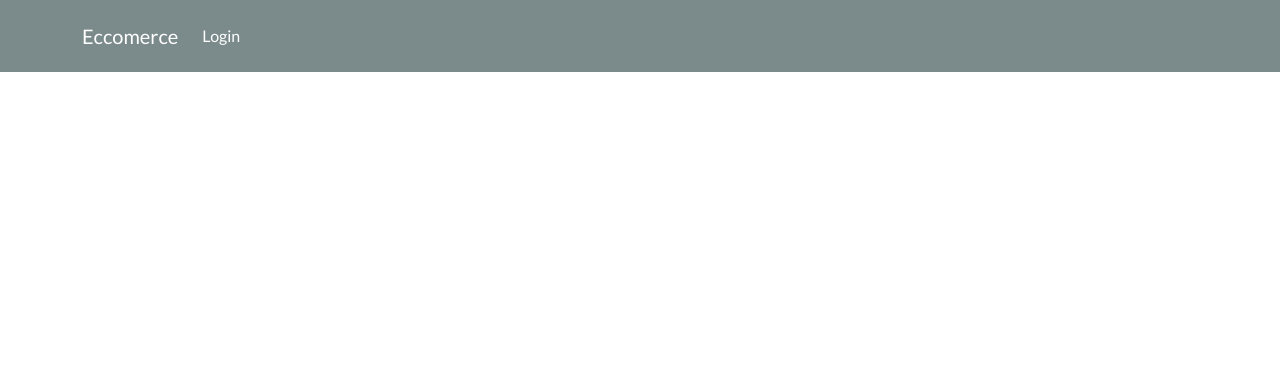
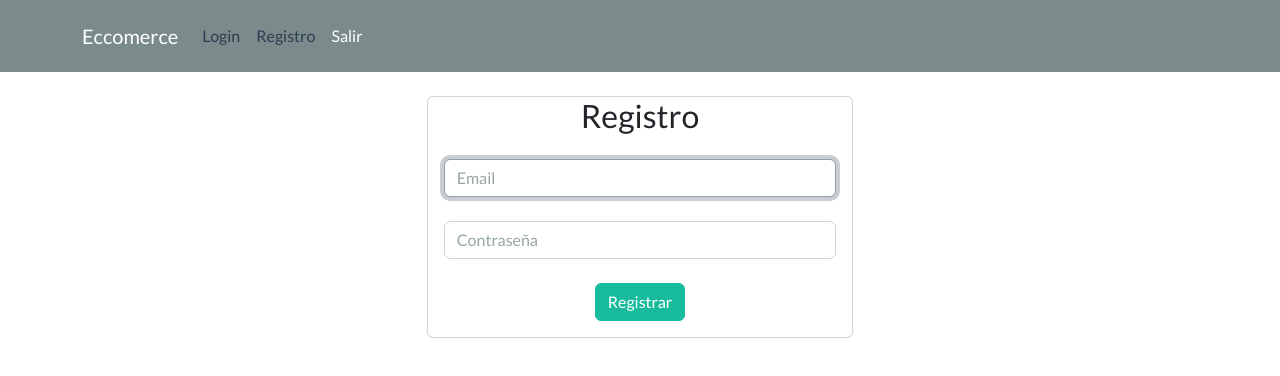
Before and after one commit to carlosjorge7/APP_Ecommerce, an Angular app: page /usuarios/registro in a window 1280 px wide. Before the commit this address led to /. Shown: the top 376 px of the page. Built offline with nearby package versions, Linux system fonts and the light colour scheme.

Commit message:
list productos and guard impl

```diff
--- a/src/app/app-routing.module.ts
+++ b/src/app/app-routing.module.ts
@@ -1,5 +1,6 @@
 import { NgModule } from '@angular/core';
 import { RouterModule, Routes } from '@angular/router';
+import { AuthGuard } from './auth.guard';
 
 const routes: Routes = [
   {
@@ -7,8 +8,13 @@ const routes: Routes = [
     loadChildren: () => import('./usuarios/usuarios.module').then( m => m.UsuariosModule)
   },
   {
+    path: 'usuarios/:registro',
+    loadChildren: () => import('./usuarios/usuarios.module').then( m => m.UsuariosModule)
+  },
+  {
     path: 'productos',
-    loadChildren: () => import('./productos/productos.module').then( m => m.ProductosModule)
+    loadChildren: () => import('./productos/productos.module').then( m => m.ProductosModule),
+    canActivate: [AuthGuard]
   }
 ];
 
--- a/src/app/app.component.html
+++ b/src/app/app.component.html
@@ -10,9 +10,12 @@
         <li class="nav-item active">
           <a class="nav-link" routerLink="/usuarios" routerLinkActive="active"> Login</a>
         </li>
-        <!-- <li class="nav-item">
-          <a class="nav-link" routerLink="/photo-form" routerLinkActive="active"><i class="fas fa-plus-circle"></i> Añadir foto</a>
-        </li> -->
+        <li class="nav-item">
+          <a class="nav-link"  [routerLink]="['/usuarios', 'registro']" routerLinkActive="active">Registro</a>
+        </li>
+        <li class="nav-item active">
+          <a class="nav-link" (click)="logout()" routerLinkActive="active"> Salir</a>
+        </li>
       </ul>
     </div>
     </div>
--- a/src/app/app.component.ts
+++ b/src/app/app.component.ts
@@ -1,4 +1,6 @@
 import { Component } from '@angular/core';
+import Swal from 'sweetalert2';
+import { Router } from '@angular/router'
 
 @Component({
   selector: 'app-root',
@@ -7,4 +9,23 @@ import { Component } from '@angular/core';
 })
 export class AppComponent {
   title = 'frontend';
+
+  constructor(private router: Router) {}
+
+  logout() {
+    Swal.fire({
+      title: '¿Cerrar sesion?',
+      icon: 'warning',
+      showCancelButton: true,
+      confirmButtonColor: '#3085d6',
+      cancelButtonColor: '#d33',
+      confirmButtonText: 'Sí, salir!'
+      }).then((result) => {
+        if (result.isConfirmed) {
+          localStorage.removeItem('token');
+          localStorage.removeItem('idUsuario');
+          this.router.navigate(['/']);
+          }
+        });
+      }
 }
--- /dev/null
+++ b/src/app/auth.guard.ts
@@ -0,0 +1,20 @@
+import { Injectable } from '@angular/core';
+import { CanActivate, Router } from '@angular/router';
+import { UsuariosService } from './usuarios/servicios/usuarios.service';
+
+@Injectable({
+  providedIn: 'root'
+})
+export class AuthGuard implements CanActivate {
+
+ constructor(private usuarioService: UsuariosService, private router: Router){}
+
+  canActivate(): boolean {
+    if(this.usuarioService.estaLoggeado()){
+      return true;
+    }
+    this.router.navigate(['/usuarios']);
+    return false;
+  }
+
+}
--- a/src/app/productos/componentes/productos-list/productos-list.component.html
+++ b/src/app/productos/componentes/productos-list/productos-list.component.html
@@ -1 +1,20 @@
-<p>productos-list works!</p>
+<div class="col-md-4" *ngFor="let producto of productos">
+    <div class="card text-center">
+        <div class="card-header bg-dark text-white d-flex justify-content-between align-items-center">
+           {{ producto.nombre }}
+           <!-- <button class="btn btn-danger" (click)="deletePhoto(photo.id)">
+                <i class="far fa-trash-alt"></i>
+           </button> -->
+        </div>
+        <img [src]="'http://localhost:7777/' + producto.imagen" class="card-img-top">
+        <div class="card-body">
+            <p>{{ producto.descripcion }}</p>
+            <p>{{ producto.precio | date: 'dd-MM-yyyy'}}</p>
+            <!-- <p>{{ producto.created_at | date: 'dd-MM-yyyy'}}</p> -->
+            <!-- esta entre corchetes por que recibe un parametro de entrada -->
+            <!-- <a [routerLink]="['/photo', photo.id]" class="btn btn-secondary btn-block">
+                Editar
+            </a> -->
+        </div>
+    </div>
+</div>
--- a/src/app/productos/componentes/productos-list/productos-list.component.ts
+++ b/src/app/productos/componentes/productos-list/productos-list.component.ts
@@ -1,4 +1,6 @@
 import { Component, OnInit } from '@angular/core';
+import { Producto } from '../../modelos/Producto';
+import { ProductosService } from '../../servicios/productos.service';
 
 @Component({
   selector: 'app-productos-list',
@@ -7,9 +9,25 @@ import { Component, OnInit } from '@angular/core';
 })
 export class ProductosListComponent implements OnInit {
 
-  constructor() { }
+  productos: Producto[] = [];
+
+  constructor(private productosService: ProductosService) { }
 
   ngOnInit(): void {
+    this.listar();
   }
 
+  public listar() {
+    this.productosService.getProductos().subscribe({
+      next: (res) => {
+        console.log(res);
+        this.productos = res;
+      },
+      error: () => {
+
+      }
+    })
+  }
+
+
 }
--- a/src/app/productos/servicios/productos.service.ts
+++ b/src/app/productos/servicios/productos.service.ts
@@ -1,9 +1,18 @@
 import { Injectable } from '@angular/core';
+import { HttpClient } from '@angular/common/http';
+import { Observable } from 'rxjs';
+import { Producto } from '../modelos/Producto';
 
 @Injectable({
   providedIn: 'root'
 })
 export class ProductosService {
 
-  constructor() { }
+  private API = 'http://localhost:7777/api';
+
+  constructor(private http: HttpClient) { }
+
+  getProductos(): Observable<Producto[]>{
+    return this.http.get<Producto[]>(`${this.API}/productos`);
+  }
 }
--- a/src/app/usuarios/componentes/usuarios-form/usuarios-form.component.html
+++ b/src/app/usuarios/componentes/usuarios-form/usuarios-form.component.html
@@ -1,7 +1,7 @@
 <br>
 <div class="col-md-4 offset-md-4">
     <div class="card">
-        <h3 style="text-align: center;">Welcome</h3>
+        <h3 style="text-align: center;">{{ isRegistro ? 'Registro' : 'Login'}}</h3>
         <div class="card-body">
             <form  #f="ngForm" (ngSubmit)="onSubmit(f)">
                 <div class="form-group">
@@ -12,7 +12,7 @@
                 </div>
                 <br>
                 <div style="text-align:center">
-                    <button class="btn btn-success" type="submit">{{ registro ? 'Registrar' : 'Entrar'}}</button>
+                    <button class="btn btn-success" type="submit">{{ isRegistro ? 'Registrar' : 'Entrar'}}</button>
                 </div>
             </form>
         </div>
--- a/src/app/usuarios/componentes/usuarios-form/usuarios-form.component.ts
+++ b/src/app/usuarios/componentes/usuarios-form/usuarios-form.component.ts
@@ -3,7 +3,7 @@ import { NgForm } from '@angular/forms';
 import { Usuario } from '../../modelos/Usuario';
 import { UsuariosService } from '../../servicios/usuarios.service';
 import Swal from 'sweetalert2';
-import { Router } from '@angular/router';
+import { ActivatedRoute, Router } from '@angular/router';
 
 @Component({
   selector: 'app-usuarios-form',
@@ -12,7 +12,7 @@ import { Router } from '@angular/router';
 })
 export class UsuariosFormComponent implements OnInit {
 
-  registro: boolean = false;
+  isRegistro: boolean = false;
 
   usuario: Usuario = {
     idUsuario: 0,
@@ -21,15 +21,29 @@ export class UsuariosFormComponent implements OnInit {
   }
 
   constructor(private usuariosService: UsuariosService,
-              private router: Router) { }
+              private router: Router,
+              private activedRoute: ActivatedRoute) { }
 
   ngOnInit(): void {
+    const reg = this.activedRoute.snapshot.params;
+    // console.log(reg);
+    if(reg['registro'] === 'registro') {
+      this.isRegistro = true;
+    }
   }
 
   public onSubmit(form: NgForm) {
     let usuario: Usuario = form.value;
 
-    this.usuariosService.login(usuario).subscribe({
+    let tipoOperacion: any;
+    if(this.isRegistro) {
+      tipoOperacion = this.usuariosService.registro(usuario);
+    }
+    else{
+      tipoOperacion = this.usuariosService.login(usuario);
+    }
+
+    tipoOperacion.subscribe({
       next: (res: any) => {
         // Seteamos el usuario
         console.log(res);
@@ -57,7 +71,6 @@ export class UsuariosFormComponent implements OnInit {
         });
       }
     })
-
   }
 
 }
--- a/src/app/usuarios/servicios/usuarios.service.ts
+++ b/src/app/usuarios/servicios/usuarios.service.ts
@@ -8,11 +8,22 @@ import { Observable } from 'rxjs';
 })
 export class UsuariosService {
 
-  private API = 'http://localhost:7777/api/usuarios/';
+  private API = 'http://localhost:7777/api/usuarios';
 
   constructor(public http: HttpClient) { }
 
-  login(usuario: Usuario): Observable<Usuario> {
+  public login(usuario: Usuario): Observable<Usuario> {
     return this.http.post<Usuario>(`${this.API}/login`, usuario);
   }
+
+  public registro(usuario: Usuario): Observable<Usuario> {
+    return this.http.post<Usuario>(`${this.API}/registro`, usuario);
+  }
+
+  public estaLoggeado(): boolean {
+    if(localStorage.getItem('token')) {
+      return true;
+    }
+    return false;
+  }
 }
```
Also changed, not shown: src/app/productos/modelos/Producto.ts (+11 -0 lines), 1 other file (tests, documents, lock files or other folders).
